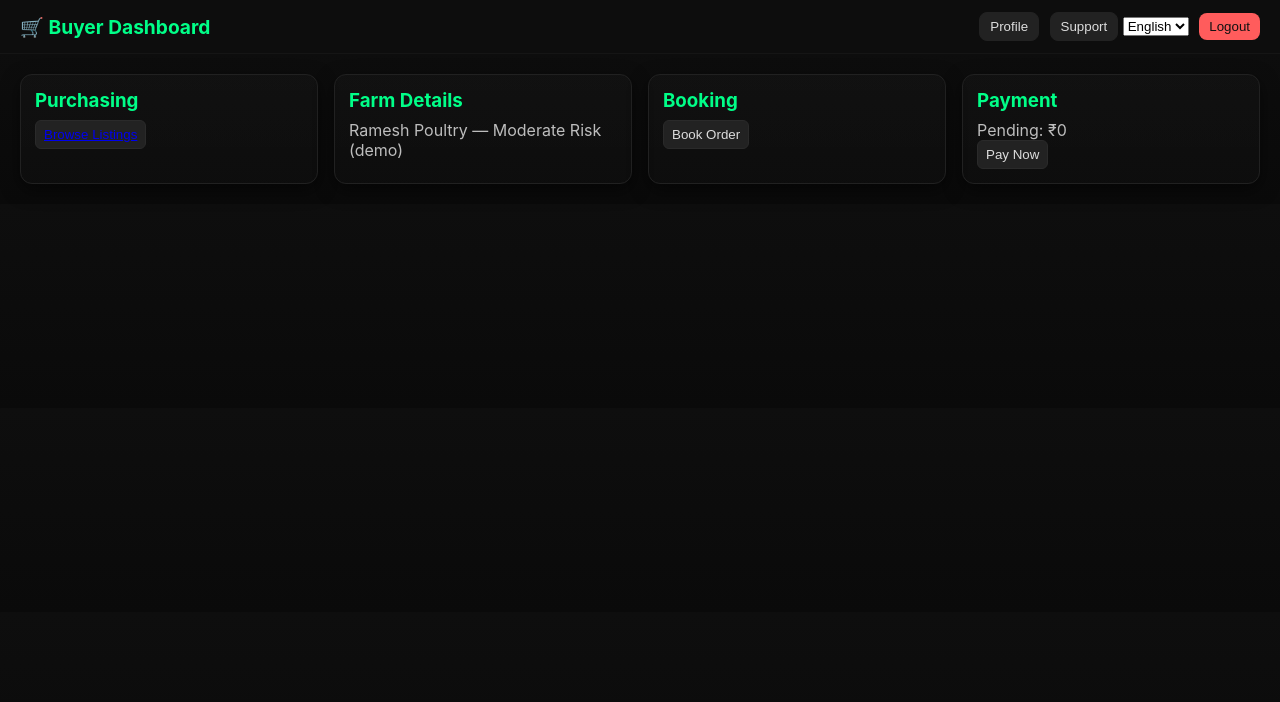
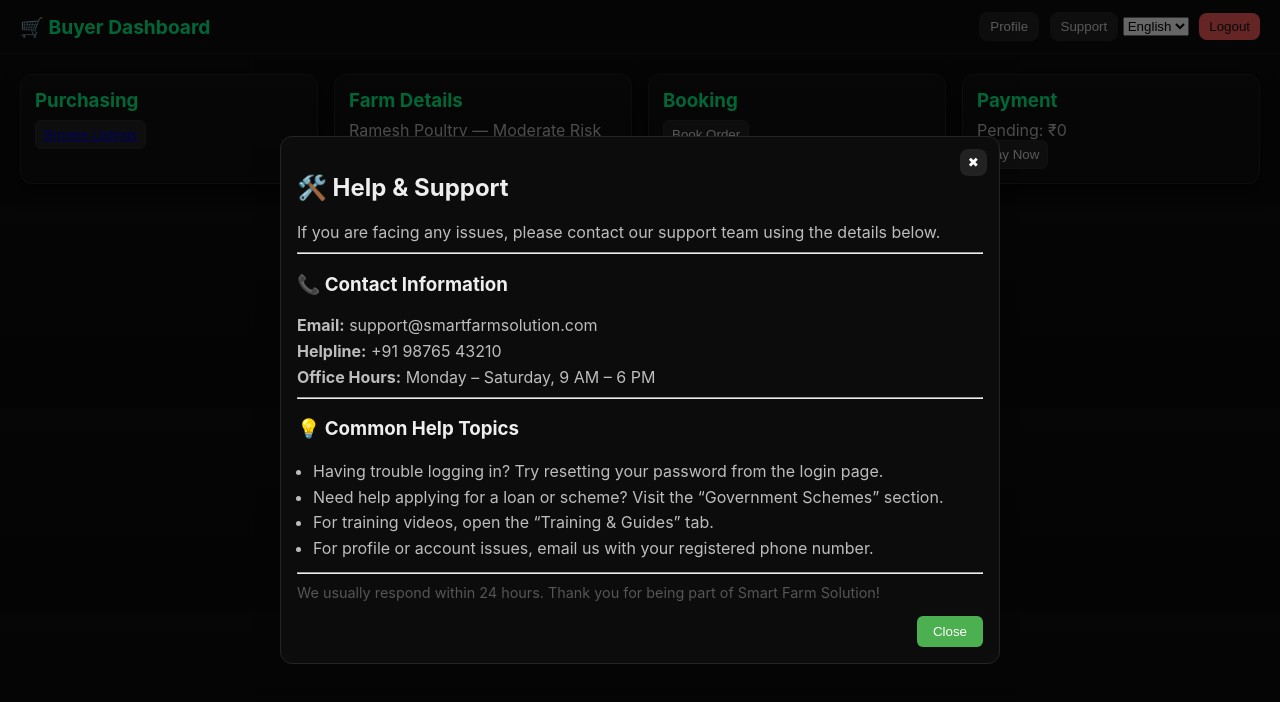
Before and after one commit to arnavgarg2308/digital-farm, a plain HTML site: page buyer.html in a window 1280 px wide. Both pictures are taken after a click on the button "Support". Drawn offline with Linux system fonts and the light colour scheme.

```diff
--- a/buyer.html
+++ b/buyer.html
@@ -49,3 +49,4 @@
   <div id="modal" class="modal hidden"><div class="modal-content"><button class="close" onclick="closeModal()">✖</button><div id="modalBody"></div></div></div>
 </body>
 </html>
+<script src="support.js" defer></script>
--- /dev/null
+++ b/support.js
@@ -0,0 +1,46 @@
+// support.js
+
+// Open Support Modal
+function openSupport() {
+  const modal = document.getElementById("modal");
+  const modalBody = document.getElementById("modalBody");
+  if (!modal || !modalBody) {
+    console.error("Support modal not found in HTML!");
+    return;
+  }
+
+  modal.classList.remove("hidden");
+
+  modalBody.innerHTML = `
+    <h2>🛠️ Help & Support</h2>
+    <p>If you are facing any issues, please contact our support team using the details below.</p>
+    <hr style="margin:10px 0;">
+
+    <h3>📞 Contact Information</h3>
+    <p><strong>Email:</strong> support@smartfarmsolution.com</p>
+    <p><strong>Helpline:</strong> +91 98765 43210</p>
+    <p><strong>Office Hours:</strong> Monday – Saturday, 9 AM – 6 PM</p>
+
+    <hr style="margin:10px 0;">
+    <h3>💡 Common Help Topics</h3>
+    <ul style="line-height:1.6;">
+      <li>Having trouble logging in? Try resetting your password from the login page.</li>
+      <li>Need help applying for a loan or scheme? Visit the “Government Schemes” section.</li>
+      <li>For training videos, open the “Training & Guides” tab.</li>
+      <li>For profile or account issues, email us with your registered phone number.</li>
+    </ul>
+
+    <hr style="margin:10px 0;">
+    <p style="font-size:0.9rem;color:#555;">We usually respond within 24 hours. Thank you for being part of Smart Farm Solution!</p>
+
+    <div style="text-align:right;margin-top:15px;">
+      <button onclick="closeModal()" style="padding:8px 16px;background:#4CAF50;color:white;border:none;border-radius:6px;cursor:pointer;">Close</button>
+    </div>
+  `;
+}
+
+// Close Modal
+function closeModal() {
+  const modal = document.getElementById("modal");
+  if (modal) modal.classList.add("hidden");
+}
```
Also changed, not shown: farmer.html (+1 -0 lines).
